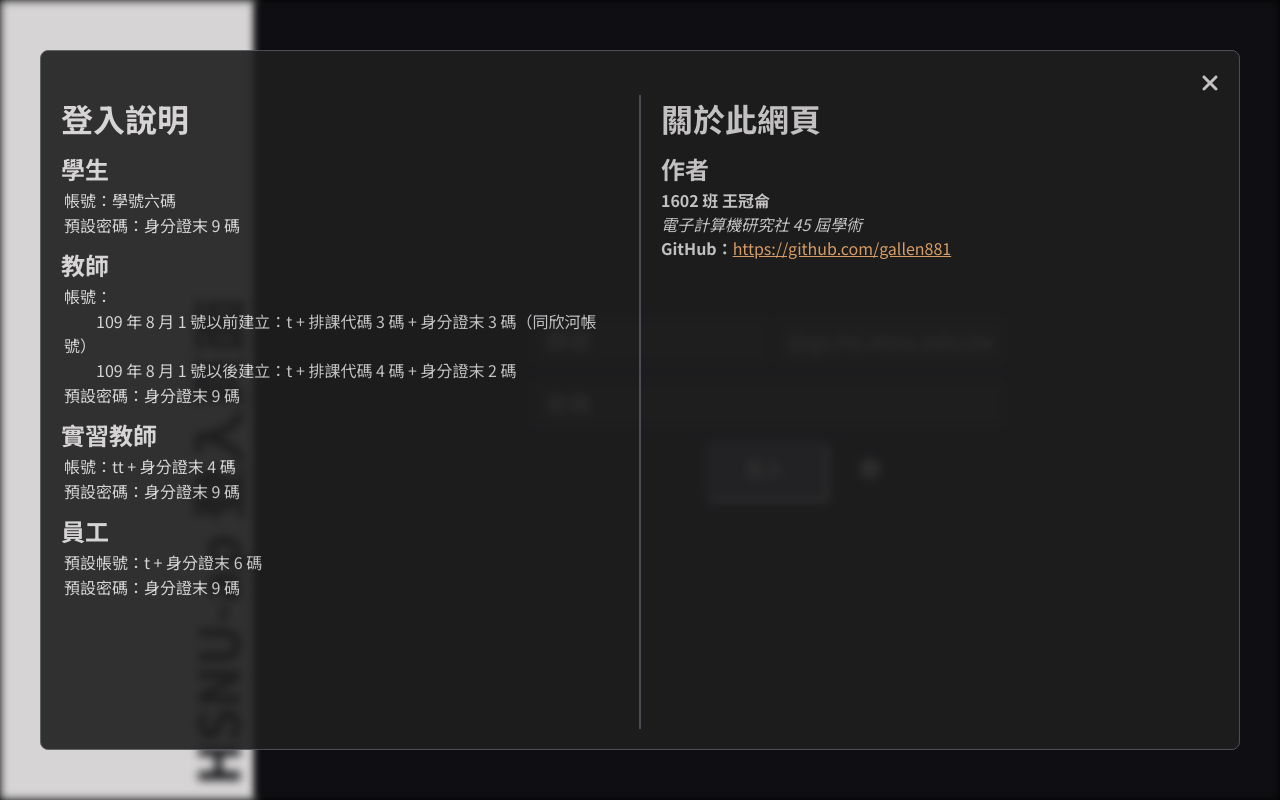
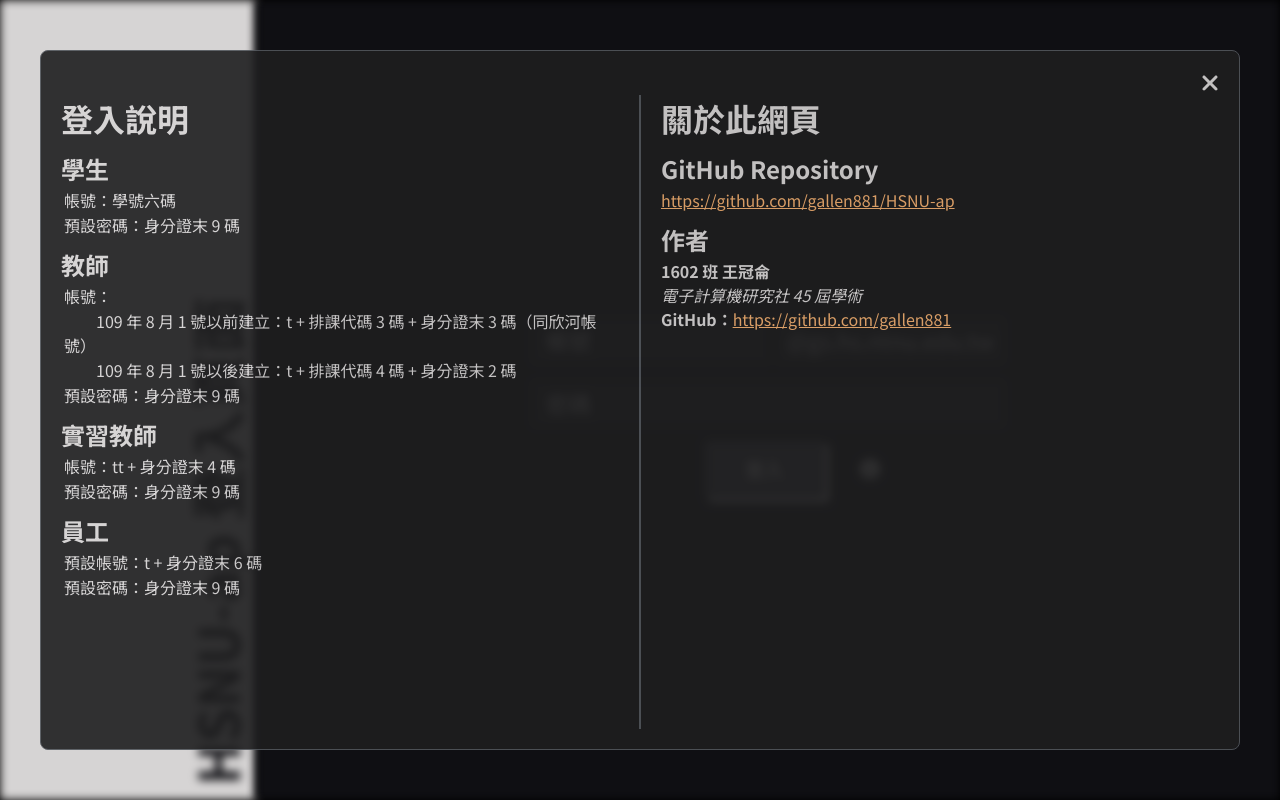
Before and after one commit to gallen881/HSNU-ap, a plain HTML site: page index.html in a window 1280 px wide. Both pictures are taken after a click on the element 869 px from the left and 469 px from the top of the page. Drawn offline with Linux system fonts and the light colour scheme.

Commit message:
Add repo link

```diff
--- a/index.html
+++ b/index.html
@@ -59,6 +59,8 @@
 				<div id="info-line"></div>
 				<div id="author-info">
 					<h1>關於此網頁</h1>
+					<h2>GitHub Repository</h2>
+					<a href="https://github.com/gallen881/HSNU-ap">https://github.com/gallen881/HSNU-ap</a>
 					<h2>作者</h2>
 					<b>1602 班 王冠侖</b>
 					<br>
```
